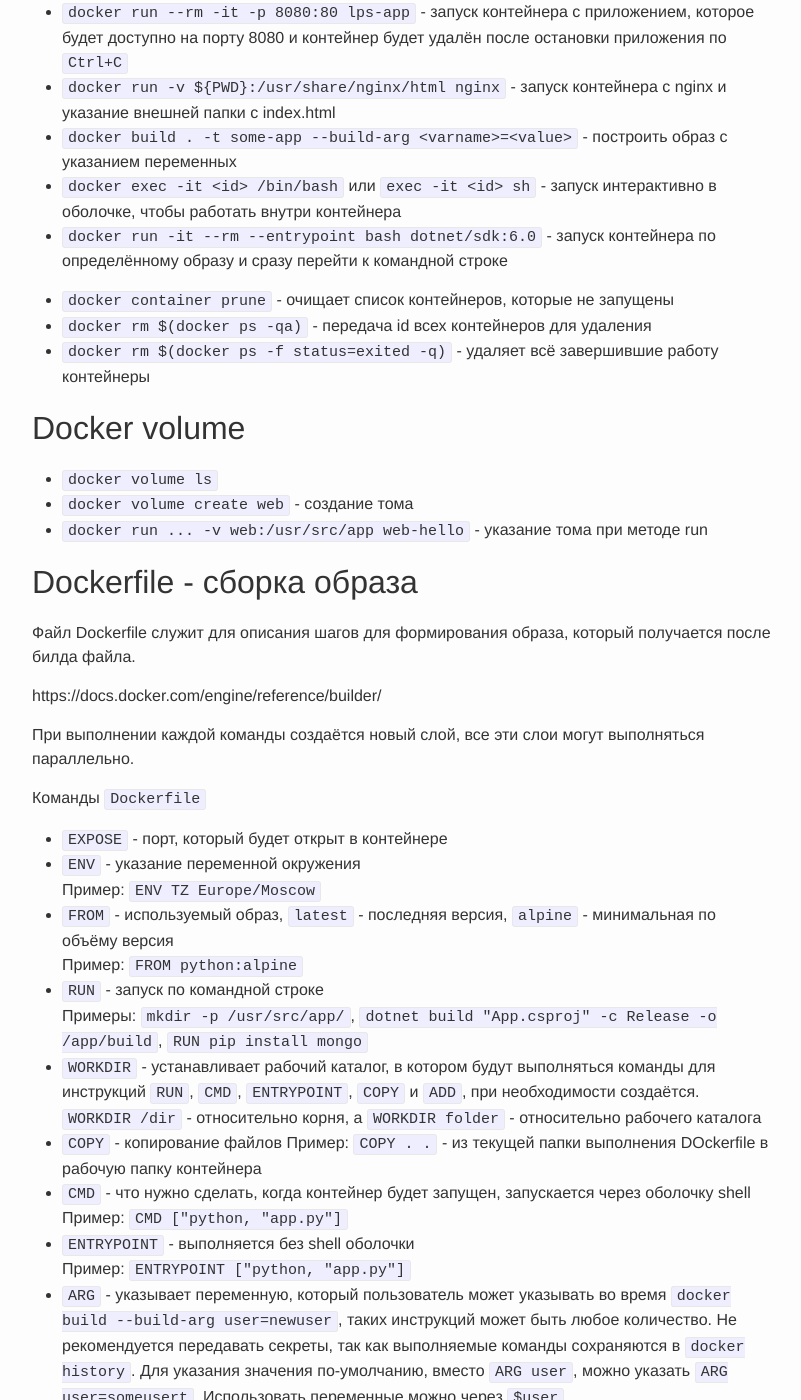
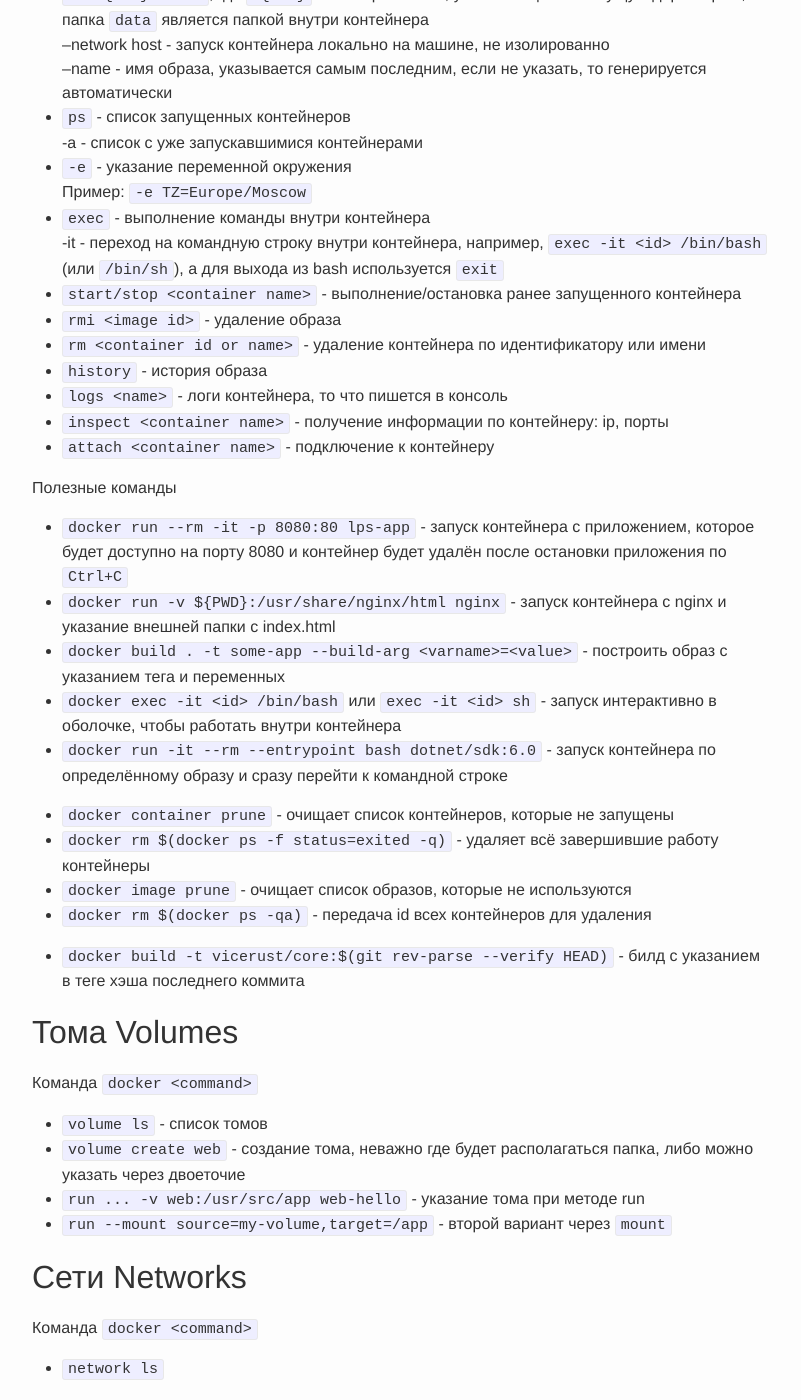
Before and after one commit to qshZone/qshzone.github.io, a Jekyll site: the page built from shorts/docker.md, in a window 1280 px wide and 1400 px high, scrolled down 1836 px. Shown: the whole window, without its empty margins (238-1039 px from the left). Built offline with Jekyll 4.4.1, drawn with Linux system fonts in a browser that asks for light colours; some of the changed text lies outside the part shown.

Commit message:
Внёс изменения после мастер-класса в Контуре

```diff
--- a/shorts/docker.md
+++ b/shorts/docker.md
@@ -5,7 +5,14 @@
 
 Полезные ссылки
 - [Docker документация](https://docs.docker.com/)
+- [Docker cheat sheet](https://www.docker.com/wp-content/uploads/2022/03/docker-cheat-sheet.pdf)
 - [Курс для Начинающих](https://youtu.be/_uZQtRyF6Eg) - трёх часовое видео, от базы, до составления `Dockerfile` и использование `docker-compose.yml`
+- [Лучшие практики](https://docs.docker.com/develop/develop-images/dockerfile_best-practices/)
+- [ENTRYPOINT vs CMD](https://habr.com/ru/company/southbridge/blog/329138/)
+- [Multi-stage билды](https://docs.docker.com/develop/develop-images/multistage-build/)
+- [Use bind mounts](https://docs.docker.com/storage/bind-mounts/)
+- [Дополнительные материалы для изучения с МК](https://github.com/goodoldlameme/docker-getting-started)
+
 
 Компоненты
 - `Client` (клиент) -
@@ -21,6 +28,19 @@
 - `Registry` (реестр)
 
 
+## Программное обеспечение
+
+- [Rancher](https://rancherdesktop.io/)
+- [Docker Desktop](https://www.docker.com/products/docker-desktop/)
+
+
+## Образы
+
+Версии образов
+- `latest` - тег по-умолчанию, чаще всего туда публикуют последнюю стабильную версию
+- `alpine` - легковесный образ, без лишнего
+
+
 ## Общие команды
 
 Установка Docker на Linux `curl -sSL https://get.docker.com/ | sh`, `sudo apt install docker`
@@ -31,12 +51,14 @@
 Формат вызова команды `docker <command>`
 - `build` - сборка образа по файлу `Dockerfile`
 Пример: `docker build . -t some-app`
+- `image` - работа с образами
 - `images` - список доступных образов в репозитории
 -q - вывести список идентификаторов образов
 Пример: `docker rmi $(docker images -q)` - удаление всех образов
 - `search <query>` - поиск в Docker Hub
 - `pull <image name>` - загрузить образ из репозитория
-- `push <image name>` - загрузить образ в репозиторий
+- `tag some-local-app:tag login/some-app:tag` - пометить тегом для пуша
+- `push <tag name>` - загрузить образ в репозиторий с указанием тега
 - `run` - запуск контейнера, с параметром
 --rm - удаляет контейнер после завершения работы
 -it - интерактивно можно видеть весь вывод на консоль
@@ -52,31 +74,43 @@
 - `-e` - указание переменной окружения
 Пример: `-e TZ=Europe/Moscow`
 - `exec` - выполнение команды внутри контейнера
--it - переход на командную строку внутри контейнера, например, `exec -it <id> /bin/bash`, а для выхода из bash используется `exit`
+-it - переход на командную строку внутри контейнера, например, `exec -it <id> /bin/bash` (или `/bin/sh`), а для выхода из bash используется `exit`
 - `start/stop <container name>` - выполнение/остановка ранее запущенного контейнера
 - `rmi <image id>` - удаление образа
 - `rm <container id or name>` - удаление контейнера по идентификатору или имени
 - `history` - история образа
 - `logs <name>` - логи контейнера, то что пишется в консоль
 - `inspect <container name>` - получение информации по контейнеру: ip, порты
+- `attach <container name>` - подключение к контейнеру
 
 Полезные команды
 - `docker run --rm -it -p 8080:80 lps-app` - запуск контейнера с приложением, которое будет доступно на порту 8080 и контейнер будет удалён после остановки приложения по `Ctrl+C`
 - `docker run -v ${PWD}:/usr/share/nginx/html nginx` - запуск контейнера с nginx и указание внешней папки с index.html
-- `docker build . -t some-app --build-arg <varname>=<value>` - построить образ с указанием переменных
+- `docker build . -t some-app --build-arg <varname>=<value>` - построить образ с указанием тега и переменных
 - `docker exec -it <id> /bin/bash` или `exec -it <id> sh` - запуск интерактивно в оболочке, чтобы работать внутри контейнера
 - `docker run -it --rm --entrypoint bash dotnet/sdk:6.0` - запуск контейнера по определённому образу и сразу перейти к командной строке
 
 - `docker container prune` - очищает список контейнеров, которые не запущены
+- `docker rm $(docker ps -f status=exited -q)` - удаляет всё завершившие работу контейнеры
+- `docker image prune` - очищает список образов, которые не используются
 - `docker rm $(docker ps -qa)` - передача id всех контейнеров для удаления
-- `docker rm $(docker ps -f status=exited -q)` - удаляет всё завершившие работу контейнеры
+
+- `docker build -t vicerust/core:$(git rev-parse --verify HEAD)` - билд с указанием в теге хэша последнего коммита
 
 
-## Docker volume
+## Тома Volumes
 
-- `docker volume ls`
-- `docker volume create web` - создание тома
-- `docker run ... -v web:/usr/src/app web-hello` - указание тома при методе run
+Команда `docker <command>`
+- `volume ls` - список томов
+- `volume create web` - создание тома, неважно где будет располагаться папка, либо можно указать через двоеточие
+- `run ... -v web:/usr/src/app web-hello` - указание тома при методе run
+- `run --mount source=my-volume,target=/app` - второй вариант через `mount`
+
+
+## Сети Networks
+
+Команда `docker <command>`
+- `network ls`
 
 
 
@@ -90,6 +124,7 @@
 
 Команды `Dockerfile`
 - `EXPOSE` - порт, который будет открыт в контейнере
+- `LABEL` - добавляет метаданные для образа, например, информацию об авторе
 - `ENV` - указание переменной окружения
 Пример: `ENV TZ Europe/Moscow`
 - `FROM` - используемый образ, `latest` - последняя версия, `alpine` - минимальная по объёму версия
```
Also changed, not shown: other parts of shorts/docker.md (+1 -1 lines).
